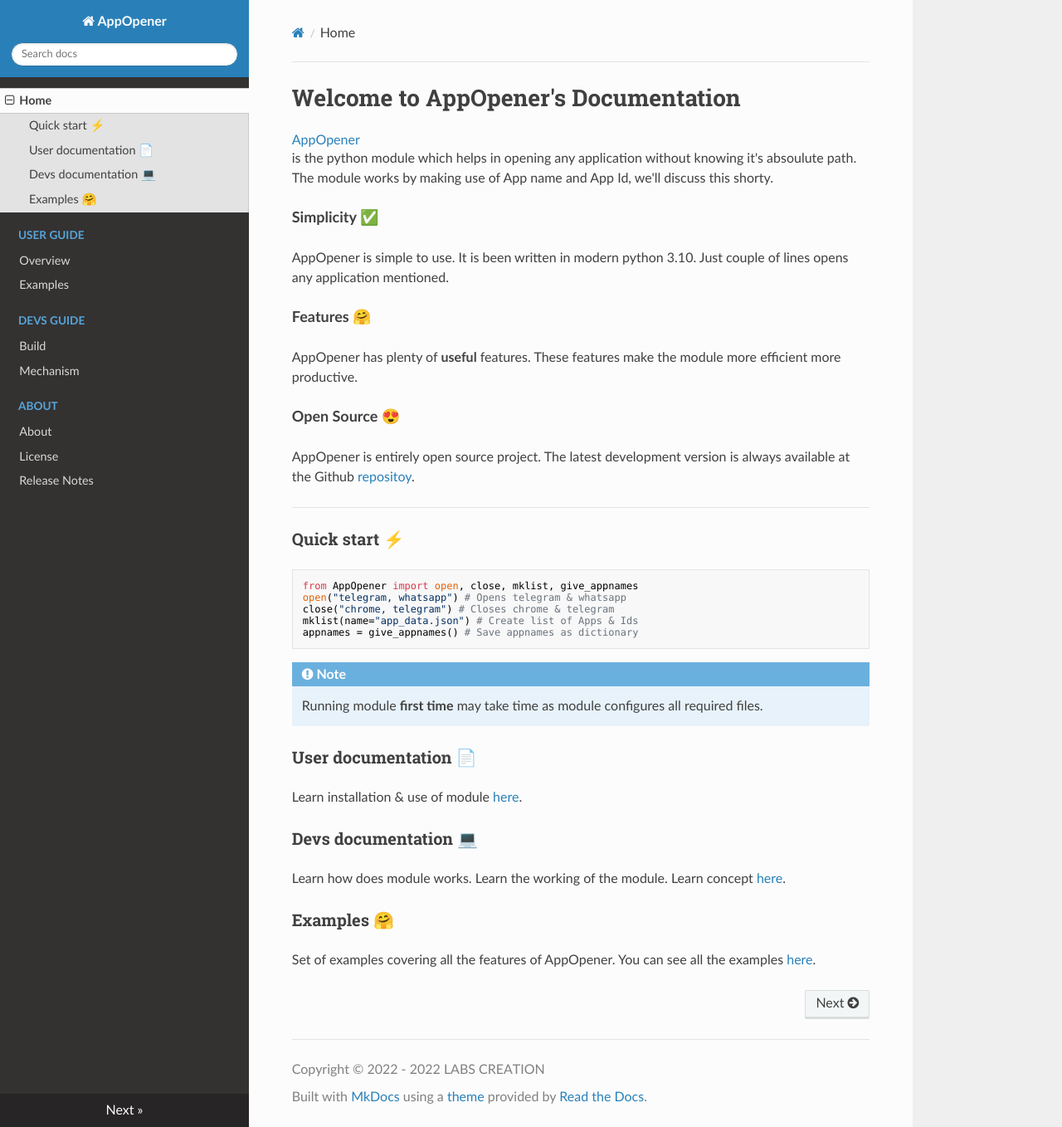
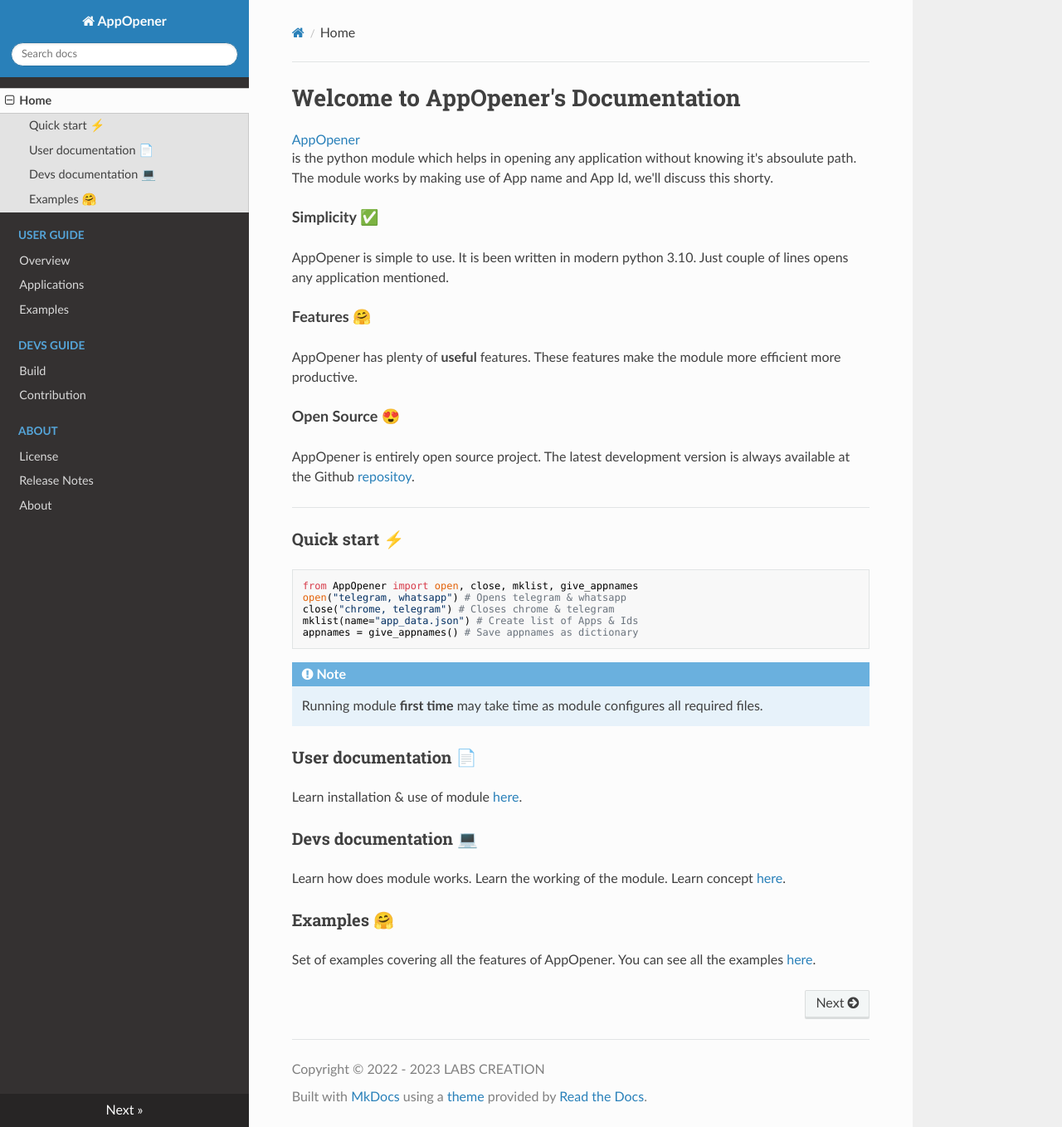
Before and after one commit to athrvvvv/AppOpener, an MkDocs documentation site: the page built from docs/index.md, in a window 1280 px wide and 1358 px high. Shown: the whole window at 83% size. Built offline with MkDocs 1.6.1, drawn with Linux system fonts in a browser that asks for light colours; nearby versions of some CDN libraries.

Commit message:
Minor changes

```diff
--- a/mkdocs.yml
+++ b/mkdocs.yml
@@ -4,14 +4,15 @@
 - Home: 'index.md'
 - User Guide:
     - 'Overview': 'Overview.md'
+    - 'Applications': 'Applications.md'
     - 'Examples': 'Examples.md'
 - Devs Guide:
     - 'Build': 'Build.md'
-    - 'Mechanism': 'Mechanism.md'
+    - 'Contribution': 'Contribution.md'
 - About:
-    - 'About': 'About.md'
     - 'License': 'license.md'
     - 'Release Notes': 'release-notes.md'
+    - 'About': 'About.md'
 theme:
     name: readthedocs
     favicon: img/favicon.png
@@ -23,4 +24,4 @@
   - tables
 
 extra_css: [extra.css]
-copyright: Copyright &copy; 2022 - 2022 LABS CREATION
+copyright: Copyright &copy; 2022 - 2023 LABS CREATION
```
Also changed, not shown: README.md (+6 -5 lines).
